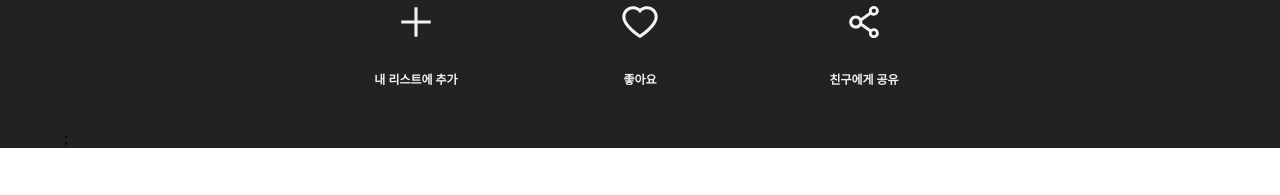
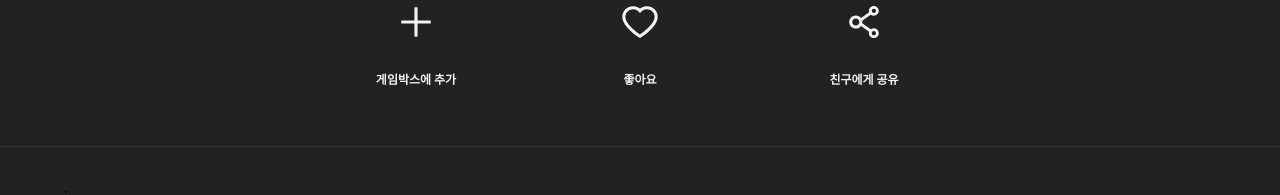
Before and after one commit to haeundae-triangle/hongsam-FE, a React (Create React App) app: page /GameListDetail in a window 1280 px wide. Shown: the part 447-642 px from the top of the page. Built offline with nearby package versions, Linux system fonts and the light colour scheme.

Commit message:
Feat : 게임박스 디테일 페이지에 박스 내부 게임 추가

```diff
--- a/src/pages/GameListDetail.js
+++ b/src/pages/GameListDetail.js
@@ -48,7 +48,7 @@ const GameListDetail = () => {
     <IconContainer>
       <EachIconContainer>
         <AiOutlinePlus style={{ color: '#f3f3f3', fontSize: '42px' }}/>
-        <H5>내 리스트에 추가</H5>
+        <H5>게임박스에 추가</H5>
       </EachIconContainer>
       <EachIconContainer>
         <AiOutlineHeart style={{ color: '#f3f3f3', fontSize: '42px' }} />
@@ -59,8 +59,9 @@ const GameListDetail = () => {
         <H5>친구에게 공유</H5>
       </EachIconContainer>
     </IconContainer>
+    <Divider />
     <GamesContainer>
-      <Games checkbox={false}/>
+      <Games games={box.games} checkbox={false}/>
     </GamesContainer>
   </Container>
   );
@@ -115,11 +116,6 @@ const TextInformationContainer = styled.div`
   align-items: flex-end;
 `
 
-const InformationContainer = styled.div`
-  height: auto;
-  padding: 1% 6%;
-`
-
 const H2 = styled.h2`
   color: white;
   font-size: 25px;
@@ -130,11 +126,6 @@ const H3 = styled.h4`
   color: #f3f3f3;
   font-size: 16px;
   margin: 0;
-`
-
-const EtcInfomationContainer = styled.div`
-  display: row;
-  width: auto;
 `
 
 const IconContainer = styled.div`
@@ -159,3 +150,11 @@ const H5 = styled.h5`
 const GamesContainer = styled.div`
   padding: 0 5%;
 `
+
+const Divider = styled.hr`
+  width: 100%;
+  margin: 3% auto;
+  border: 0;
+  height: 1px;
+  background: #323232;
+`
```
